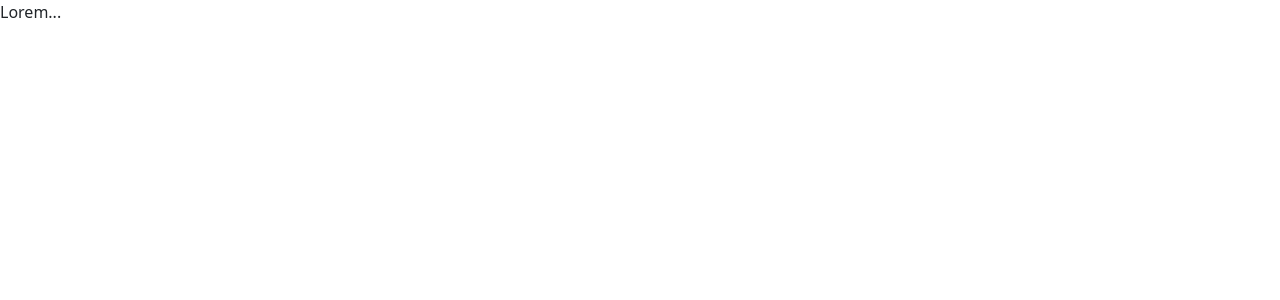
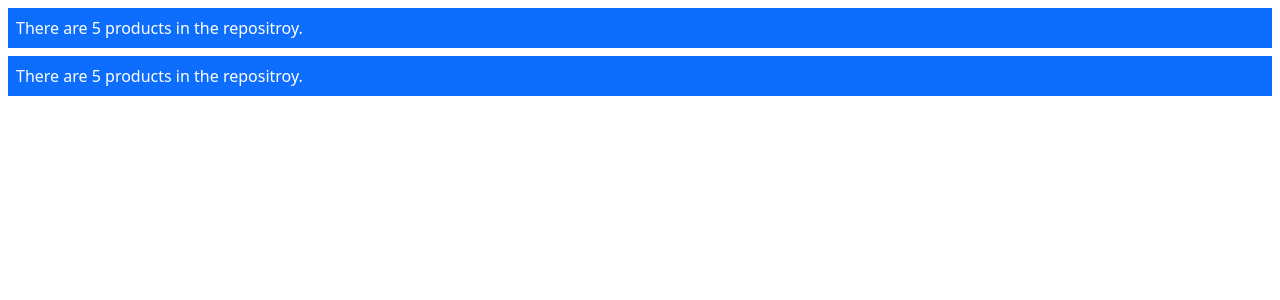
Before and after one commit to orucyusa/AngularTrain, an Angular app: page / in a window 1280 px wide. Shown: the top 300 px of the page. Built offline with nearby package versions, Linux system fonts and the light colour scheme.

Commit message:
Angular-NgIf-added.

```diff
--- a/src/app/datasource.model.ts
+++ b/src/app/datasource.model.ts
@@ -9,7 +9,7 @@ export class SimpleDataSource {
             new Product(2, "Samsung S6", "iyi telefon", "2.jpeg", 2000),
             new Product(3, "Samsung S7", "iyi telefon", "3.jpeg", 3000),
             new Product(4, "Samsung S8", "iyi telefon", "4.jpeg", 4000),
-            new Product(5, "Samsung S9", "iyi telefon", "5.jpeg", 5000),
+            new Product(5, "Samsung S9", "iyi telefon", "5.jpg", 5000),
         )
     }
     getProducts(): Product[] {
--- a/src/app/product.component.html
+++ b/src/app/product.component.html
@@ -3,4 +3,26 @@
 
 -->
 
-<input #email (keyup.enter)="onKeyUp(email.value)">
+<div *ngIf="model.getProducts().length > 0; then productList else noProducts">
+    There are {{ model.getProducts().length }} products in the repositroy.
+</div>
+
+<ng-template #productList>
+    <div class="bg-primary text-white m-2 p-2">
+    There are {{ model.getProducts().length }} products in the repositroy.
+    </div>
+</ng-template>
+
+<ng-template #noProducts>
+    <div class="bg-primary text-white m-2 p-2">
+        There are {{ model.getProducts().length }} products in the repositroy.
+    </div>
+</ng-template>
+
+<div  [hidden]="model.getProducts().length==0"class="bg-primary text-white m-2 p-2">
+    There are {{ model.getProducts().length }} products in the repositroy.
+</div>
+
+<div [hidden]="model.getProducts().length!=0" class="bg-primary text-white m-2 p-2">
+        There are {{ model.getProducts().length }} products in the repositroy.
+</div>
--- a/src/app/product.component.ts
+++ b/src/app/product.component.ts
@@ -3,13 +3,11 @@ import { ProductRepository } from "./repository.model";
 import { Product } from './product.model';
 @Component({
     selector: "app",
-    template: `
-        {{text | summary:5 }}
-    `,
+    templateUrl: 'product.component.html',
     styleUrls: ["product.component.css"]
 })
 
 export class ProductComponent {
-    text = 'Lorem ipsum dolor, sit amet consectetur adipisicing elit.';
+   model: ProductRepository = new ProductRepository();
 
 }
```
